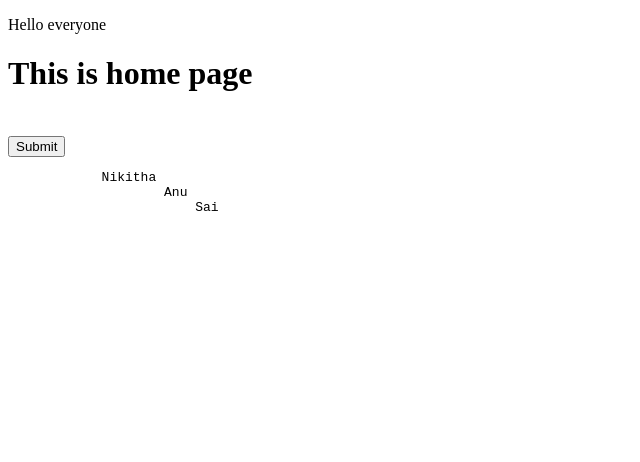
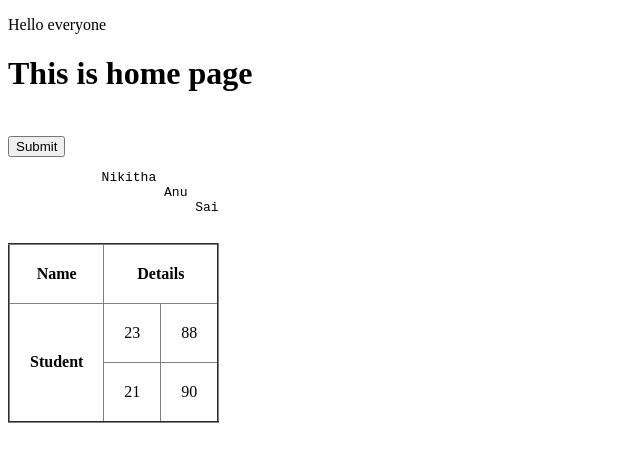
Before and after one commit to Nikitha-Odugu123/Project, a plain HTML site: page home.html in a window 1280 px wide. Shown: the whole page, without its empty margins (0-640 px from the left). Drawn offline with Linux system fonts and the light colour scheme.

Commit message:
Added table

```diff
--- a/home.html
+++ b/home.html
@@ -15,5 +15,29 @@
                     Anu
                         Sai
         </pre>
+         <table border="2px" cellpadding="20px" style="border-collapse: collapse;">
+    <tr>
+
+            <th>Name</th>
+            <th colspan="2">Details</Details></th>
+            <!-- <th>Marks</th> -->
+        </tr>
+
+        <tr>
+            <th rowspan="2">Student</th>
+            <td>23</td>
+            <td>88</td>
+        </tr>
+
+        <tr>
+            <!-- <td>Sravani</td> -->
+            <td>21</td>
+            <td>90</td>
+        </tr>
+
+
+
+    </table>
+
 </body>
 </html>
```
